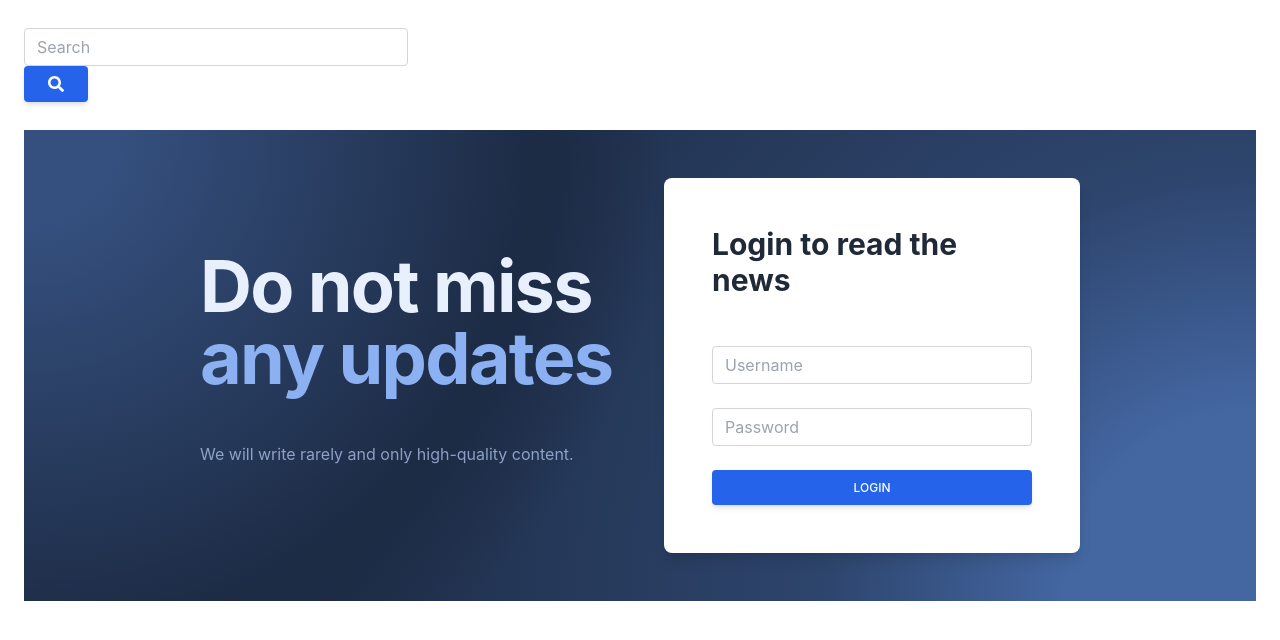
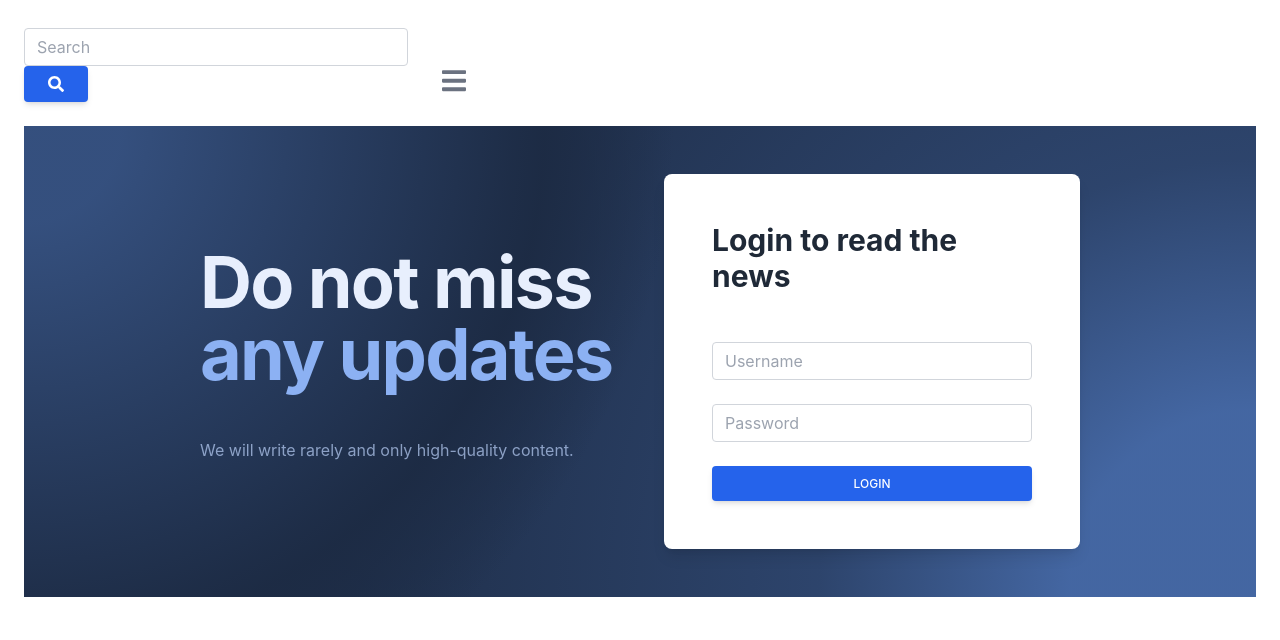
Before and after one commit to stz184/pfg-test, a React (Create React App) app: page / in a window 1280 px wide. Shown: the top 640 px of the page. Built offline with nearby package versions, Linux system fonts and the light colour scheme; no server answers; what tw-elements would draw is missing.

Commit message:
- Added navigation

```diff
--- a/src/App.tsx
+++ b/src/App.tsx
@@ -7,6 +7,7 @@ import UserProfile from "./components/UserProfile";
 import ProfileHelper from "./utils/ProfileHelper";
 import {Outlet} from "react-router-dom";
 import SearchBar from "./components/SearchBar";
+import NavBar from "./components/NavBar";
 
 interface UserContext {
     isLoggedIn: boolean,
@@ -27,8 +28,10 @@ function App() {
     return (
         <UserContext.Provider value={contextValue}>
             <div className="container my-24 mt-7 px-6 mx-auto">
-                <SearchBar/>
-                <br className="clear-left"/>
+                <div className="flex mb-6">
+                    <SearchBar/>
+                    <NavBar />
+                </div>
                 <section className="mb-12 text-gray-800 background-radial-gradient">
                     <div className="px-6 py-12 md:px-12 text-center lg:text-left">
                         <div className="container mx-auto xl:px-32">
--- /dev/null
+++ b/src/components/NavBar.tsx
@@ -0,0 +1,59 @@
+import {NavLink} from "react-router-dom";
+import {useContext} from "react";
+import {UserContext} from "../App";
+
+const NavBar = () => {
+    const { isLoggedIn } = useContext(UserContext);
+
+    return (
+        <nav className="
+relative
+w-full
+flex flex-initial flex-wrap
+justify-between
+text-gray-500
+hover:text-gray-700
+focus:text-gray-700
+navbar navbar-expand-lg navbar-light
+items-end
+">
+            <div className="container-fluid w-full flex flex-wrap items-end justify-between px-6">
+                <button className="
+    navbar-toggler
+    text-gray-500
+    border-0
+    hover:shadow-none hover:no-underline
+    py-2
+    px-2.5
+    ml-auto
+    bg-transparent
+    focus:outline-none focus:ring-0 focus:shadow-none focus:no-underline
+  " type="button" data-bs-toggle="collapse" data-bs-target="#navbarSupportedContent"
+                        aria-controls="navbarSupportedContent" aria-expanded="false" aria-label="Toggle navigation">
+                    <svg aria-hidden="true" focusable="false" data-prefix="fas" data-icon="bars"
+                         className="w-6" role="img" xmlns="http://www.w3.org/2000/svg" viewBox="0 0 448 512">
+                        <path fill="currentColor"
+                              d="M16 132h416c8.837 0 16-7.163 16-16V76c0-8.837-7.163-16-16-16H16C7.163 60 0 67.163 0 76v40c0 8.837 7.163 16 16 16zm0 160h416c8.837 0 16-7.163 16-16v-40c0-8.837-7.163-16-16-16H16c-8.837 0-16 7.163-16 16v40c0 8.837 7.163 16 16 16zm0 160h416c8.837 0 16-7.163 16-16v-40c0-8.837-7.163-16-16-16H16c-8.837 0-16 7.163-16 16v40c0 8.837 7.163 16 16 16z">
+                        </path>
+                    </svg>
+                </button>
+                <div className="collapse navbar-collapse flex-grow items-end" id="navbarSupportedContent">
+                    {/* Left links */}
+                    <ul className="navbar-nav flex flex-col items-end pl-0 list-style-none ml-auto">
+                        <li className="nav-item px-2">
+                            <NavLink className="nav-link" aria-current="page" to="/">Home</NavLink>
+                        </li>
+                        <li className="nav-item pr-2">
+                            {!isLoggedIn && (<a className="nav-link disabled text-gray-300 p-0">Profile</a>)}
+                            {isLoggedIn && (<NavLink className="nav-link" to="/profile">Profile</NavLink>)}
+                        </li>
+                    </ul>
+                    {/* Left links */}
+                </div>
+                {/* Collapsible wrapper */}
+            </div>
+        </nav>
+    );
+}
+
+export default NavBar;
--- a/src/components/SearchBar.tsx
+++ b/src/components/SearchBar.tsx
@@ -10,10 +10,10 @@ const SearchBar = () => {
     }
 
     return (
-        <div className="flex justify-center float-left">
-            <div className="mb-3 xl:w-96">
+        <div className="flex flex-initial justify-center">
+            <div className="xl:w-96">
                 <form onSubmit={onSubmit}>
-                    <div className="input-group relative flex flex-wrap items-stretch w-full mb-4">
+                    <div className="input-group relative flex flex-wrap items-stretch w-full">
                         <input type="search"
                                className="form-control relative flex-auto min-w-0 block w-full px-3 py-1.5 text-base font-normal text-gray-700 bg-white bg-clip-padding border border-solid border-gray-300 rounded transition ease-in-out m-0 focus:text-gray-700 focus:bg-white focus:border-blue-600 focus:outline-none"
                                placeholder="Search"
```
